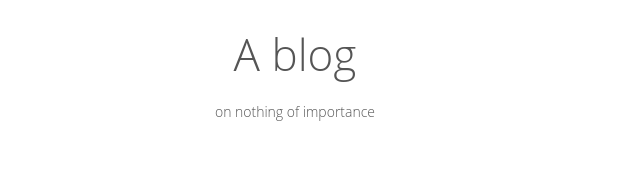
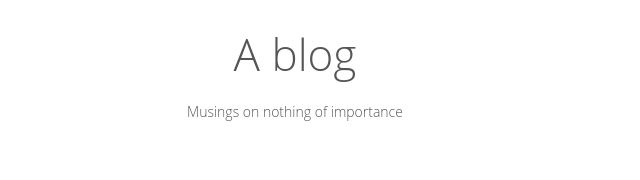
Before and after one commit to stephanheigl/stephanheigl.github.io, a plain HTML site: page index.html in a window 1280 px wide. Shown: the top 180 px of the page, 345-985 px from the left. Drawn offline with Linux system fonts and the light colour scheme.

Commit message:
rebuilding site Fri May 10 09:50:32 CEST 2019

```diff
--- a/index.html
+++ b/index.html
@@ -10,9 +10,9 @@
 
 
 
-  <meta name="description" content="on nothing of importance">
-  <meta property="og:description" content="on nothing of importance">
-  <meta name="twitter:description" content="on nothing of importance">
+  <meta name="description" content="Musings on nothing of importance">
+  <meta property="og:description" content="Musings on nothing of importance">
+  <meta name="twitter:description" content="Musings on nothing of importance">
 
 
   <meta name="author" content=""/>
@@ -51,7 +51,7 @@
 
 
     <p class="p-subtitle">
-      on nothing of importance
+      Musings on nothing of importance
     </p>
 
   </header>
```
Also changed, not shown: 404.html (+4 -4 lines), about/index.html (+4 -4 lines), categories/index.html (+4 -4 lines), posts/index.html (+4 -4 lines), posts/shader-compiler/index.html (+4 -4 lines), tags/coding/index.html (+4 -4 lines), tags/gamedev/index.html (+4 -4 lines), tags/index.html (+4 -4 lines).
